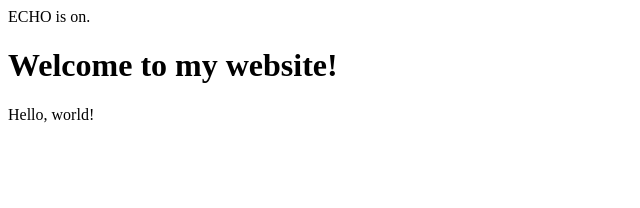
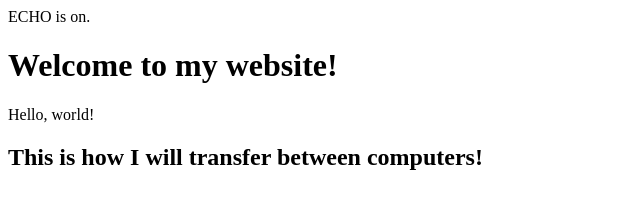
Before and after one commit to alexanderjlcote-arch/hello, a plain HTML site: page hello.html in a window 1280 px wide. Shown: the whole page, without its empty margins (0-640 px from the left). Drawn offline with Linux system fonts and the light colour scheme.

Commit message:
Added Second Heading

```diff
--- a/hello.html
+++ b/hello.html
@@ -9,5 +9,9 @@ ECHO is on.
             Welcome to my website!
         </h1>
         Hello, world!
+
+        <h2>
+            This is how I will transfer between computers!
+        </h2>
     </body>
  </html>
```
